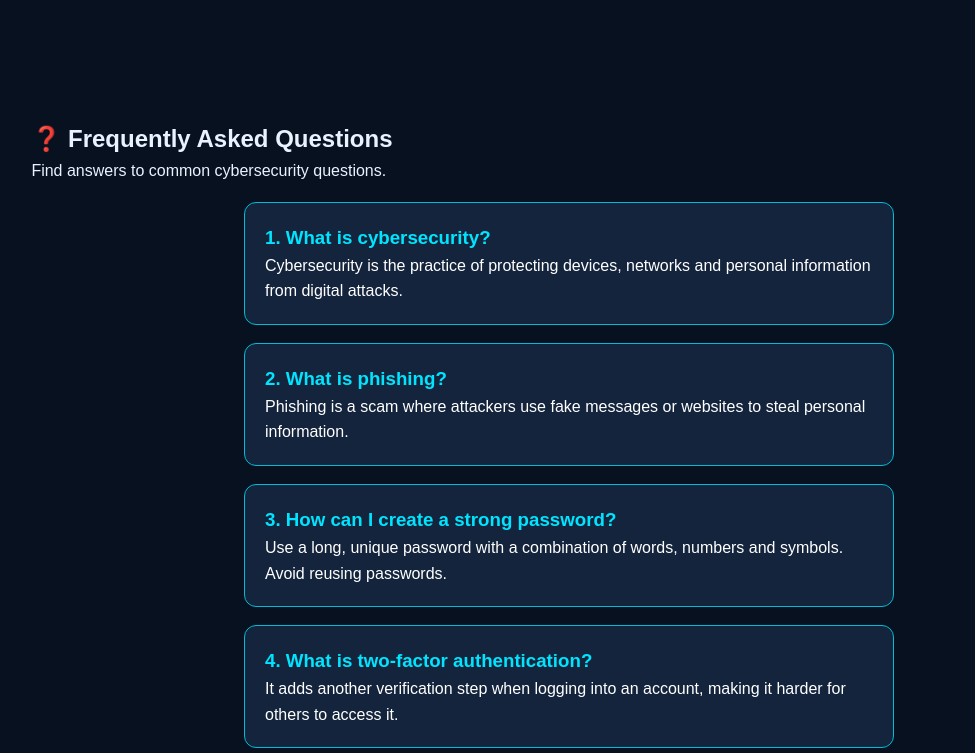
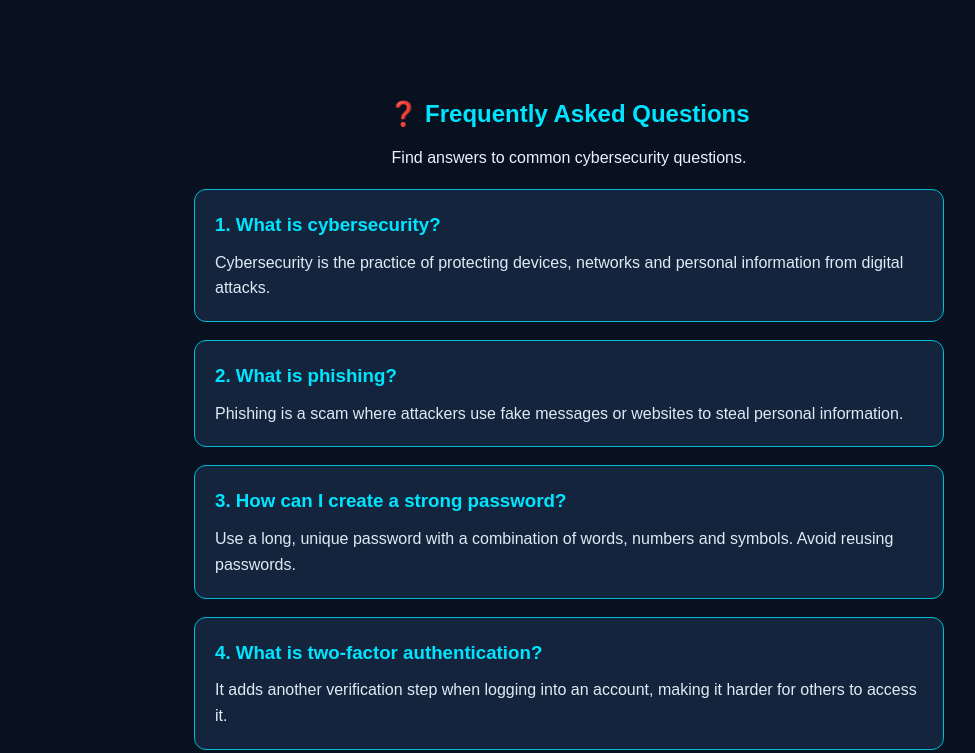
Before and after one commit to tanishkanale/cybersafe-website, a plain HTML site: page index.html in a window 1280 px wide. Shown: the part 6357-7110 px from the top of the page, without its empty margins (71-1046 px from the left). Drawn offline with Linux system fonts and the light colour scheme.

Commit message:
Style FAQ section in CyberSafe

```diff
--- a/index.html
+++ b/index.html
@@ -1331,5 +1331,36 @@ document.addEventListener("DOMContentLoaded", function () {
   color: #00e5ff;
  }
 
+#faq {
+  padding: 40px 20px;
+  text-align: center;
+}
+
+#faq h2 {
+  color: #00e5ff;
+  margin-bottom: 12px;
+}
+
+#faq .help-card {
+  max-width: 750px;
+  margin: 18px auto;
+  text-align: left;
+  transition: transform 0.3s ease;
+}
+
+#faq .help-card:hover {
+  transform: translateY(-4px);
+}
+
+#faq .help-card h3 {
+  color: #00e5ff;
+  margin-bottom: 10px;
+}
+
+#faq .help-card p {
+  color: #e0eaf5;
+  line-height: 1.6;
+ }
+
 </style>
 </html>
```
